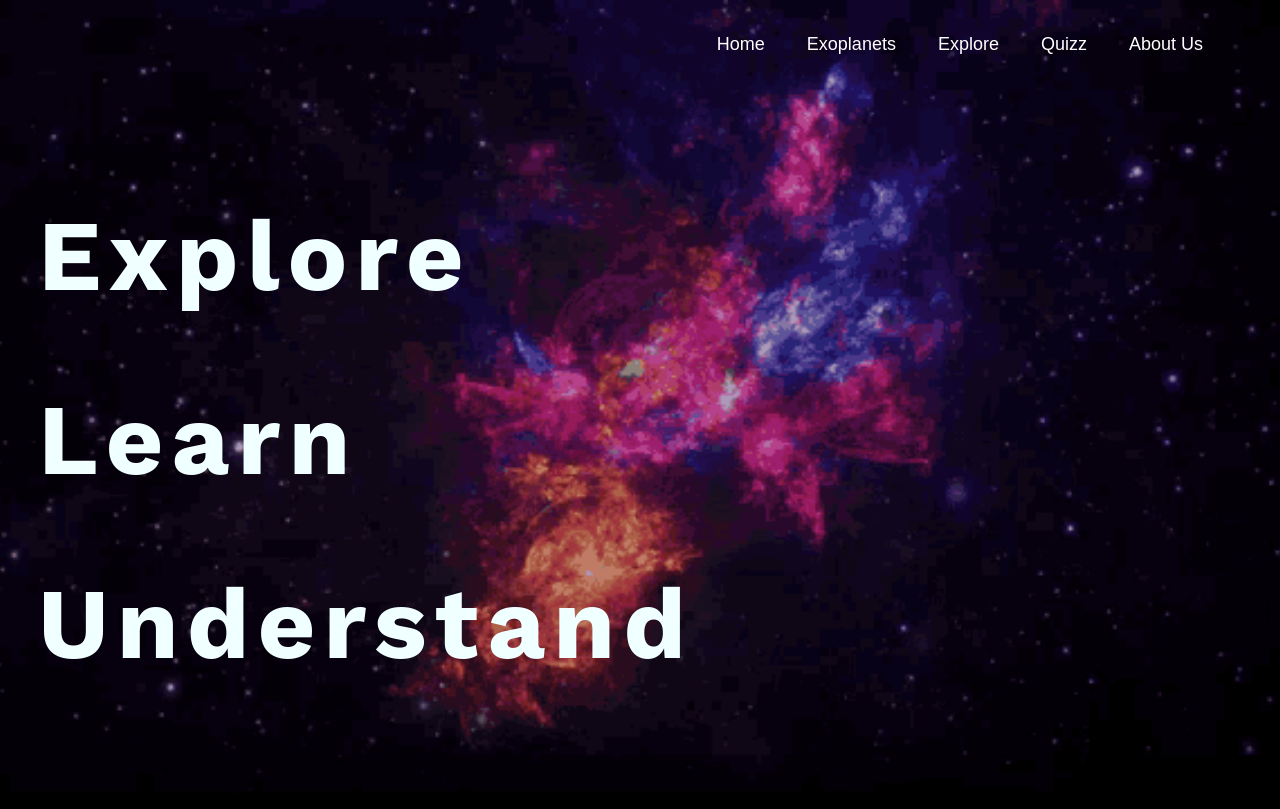
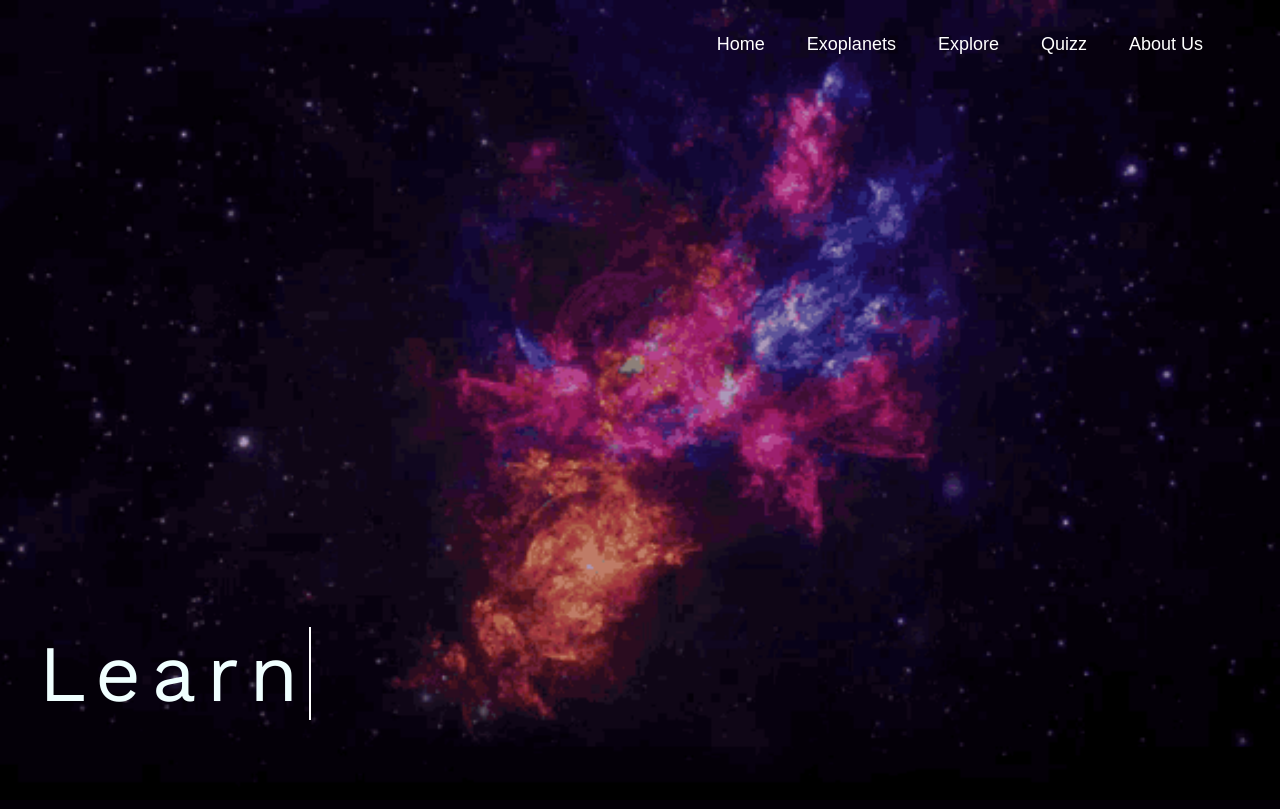
Before and after one commit to PuurfectDev-MD/NASA-SPACE-APP, a Flask app: page /home in a window 1280 px wide. After the commit the page ends 764 px from the top, so only its background shows below. Run offline with Flask 3, Linux system fonts and the light colour scheme.

Commit message:
Add JavaScript with the main page typing effect text

```diff
--- a/static/style.css
+++ b/static/style.css
@@ -1,3 +1,9 @@
+
+
+
+
+
+@import url('https://fonts.googleapis.com/css2?family=Work+Sans:ital,wght@0,100..900;1,100..900&display=swap');
 @import url('https://fonts.googleapis.com/css2?family=Work+Sans:ital,wght@0,100..900;1,100..900&display=swap');
 
 body {
@@ -40,15 +46,27 @@ header {
     padding: 0px 5px;
 }
 
-.textphrase-container {
-    margin: 10% 30px;
-    text-align: left;
+
+
+
+.text-container {
+    font-size: 80px;
+    letter-spacing: 10px;
+    color: azure;
+    display: inline-block;
+    font-family: 'Work Sans', sans-serif;
+    position: fixed;
+    bottom: 10%;
+    left: 3%;
 
 }
 
-.text h1 {
-    font-family: "Work Sans";
-    color: azure;
-    letter-spacing: 8px;
-    font-size: 100px;
+.caret {
+    border-right: 2px solid white;
+    animation: blink 0.7s steps(1) infinite;
 }
+
+/* Blinking effect for the caret */
+@keyframes blink {
+    50% { border-color: transparent; }
+}
--- a/templates/homepage.html
+++ b/templates/homepage.html
@@ -25,15 +25,11 @@
             </div>
         </header>
 
-        <div class="textphrase-container">
-            <div class="text">
-                <h1 class = "text_1">Explore</h1>
-                <h1 class = "text_2">Learn</h1>
-                <h1 class = "text_2">Understand</h1>
-            </div>
-
+        <div class="text-container">
+            <span id="typing-text"></span><span class="caret"></span>
         </div>
 
 
+    <script src="/static/script.js"></script>
     </body>
 </html>
```
Also changed, not shown: static/script.js (added, +40 -0 lines).
